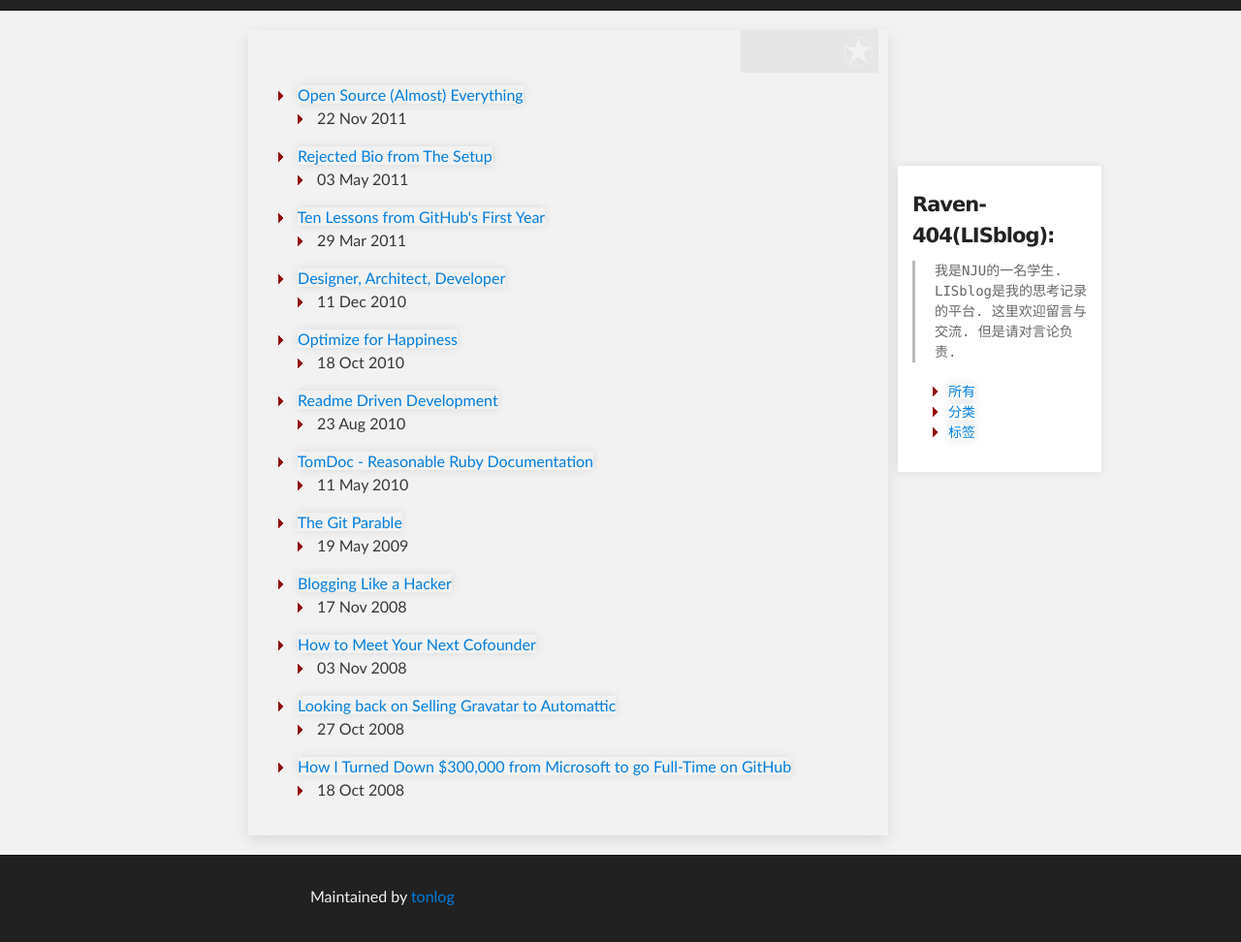
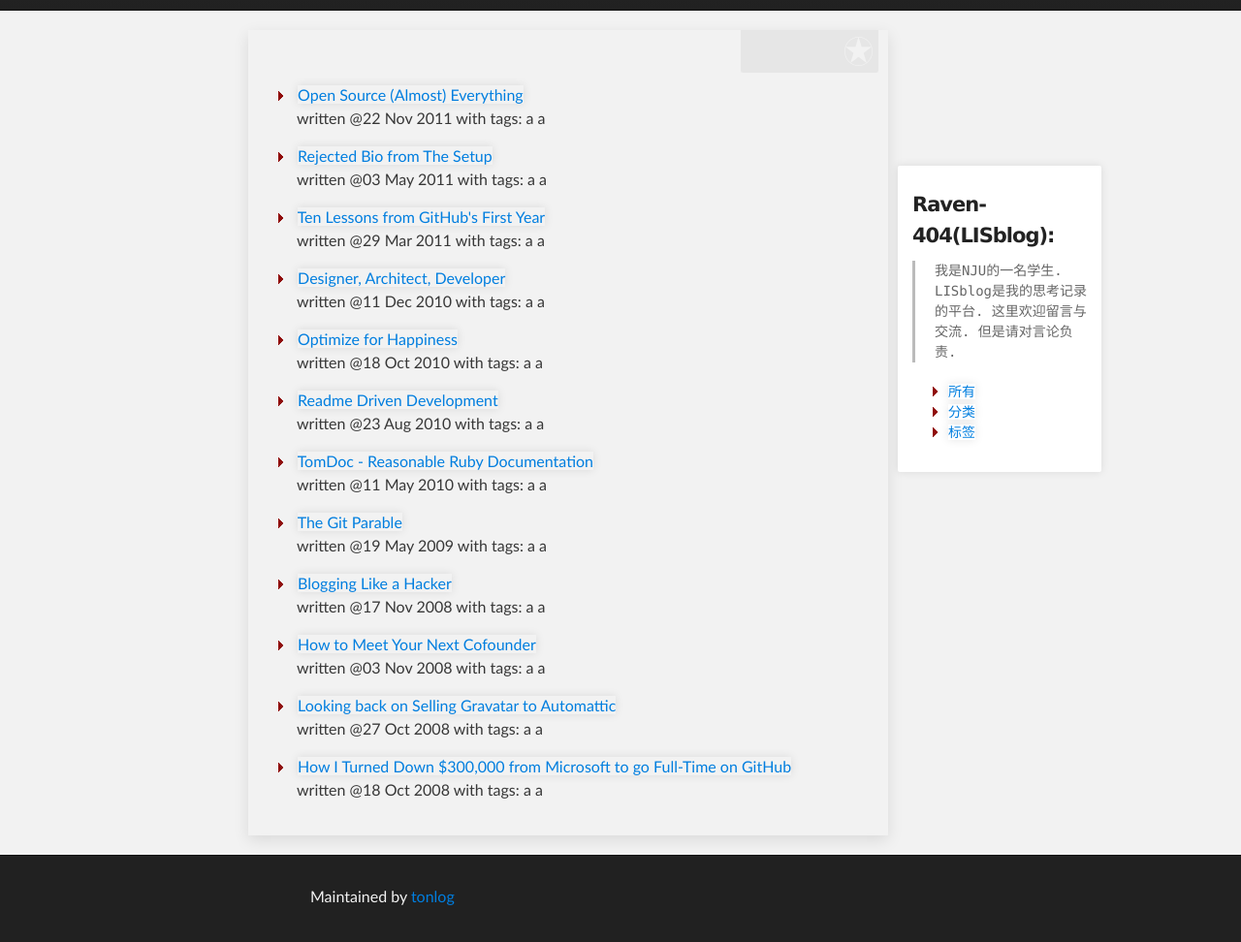
Before and after one commit to tonlog/tonlog.github.io, a Jekyll site: the page built from all.md, in a window 1280 px wide. Shown: the part 255-1227 px from the top of the page at 97% size. Built offline with Jekyll 4.4.1, drawn with Linux system fonts in a browser that asks for light colours; Markdown is read by kramdown in place of the engine named in the settings.

Commit message:
Update all.md

```diff
--- a/all.md
+++ b/all.md
@@ -10,8 +10,9 @@ author: tonie
     <li>
       <a href="{{site.baseurl}}{{post.url}}">{{ post.title }}</a>
       <ul>
-        <li>
-          {{ post.date | date_to_string }}
+        <li style="list-style:none;">
+          written @{{ post.date | date_to_string }} with tags: a
+          a
         </li>
       </ul>
     </li>
```
